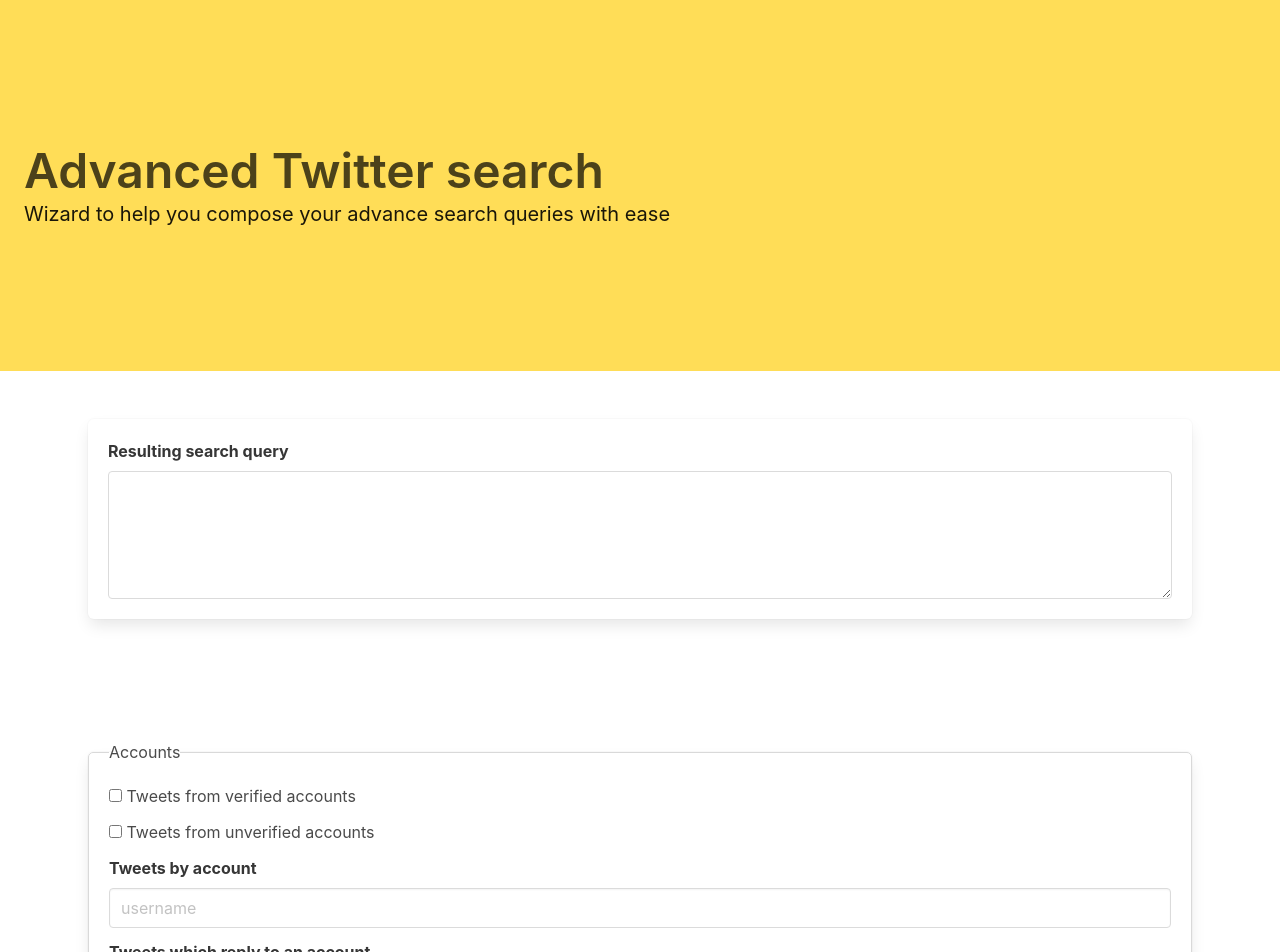
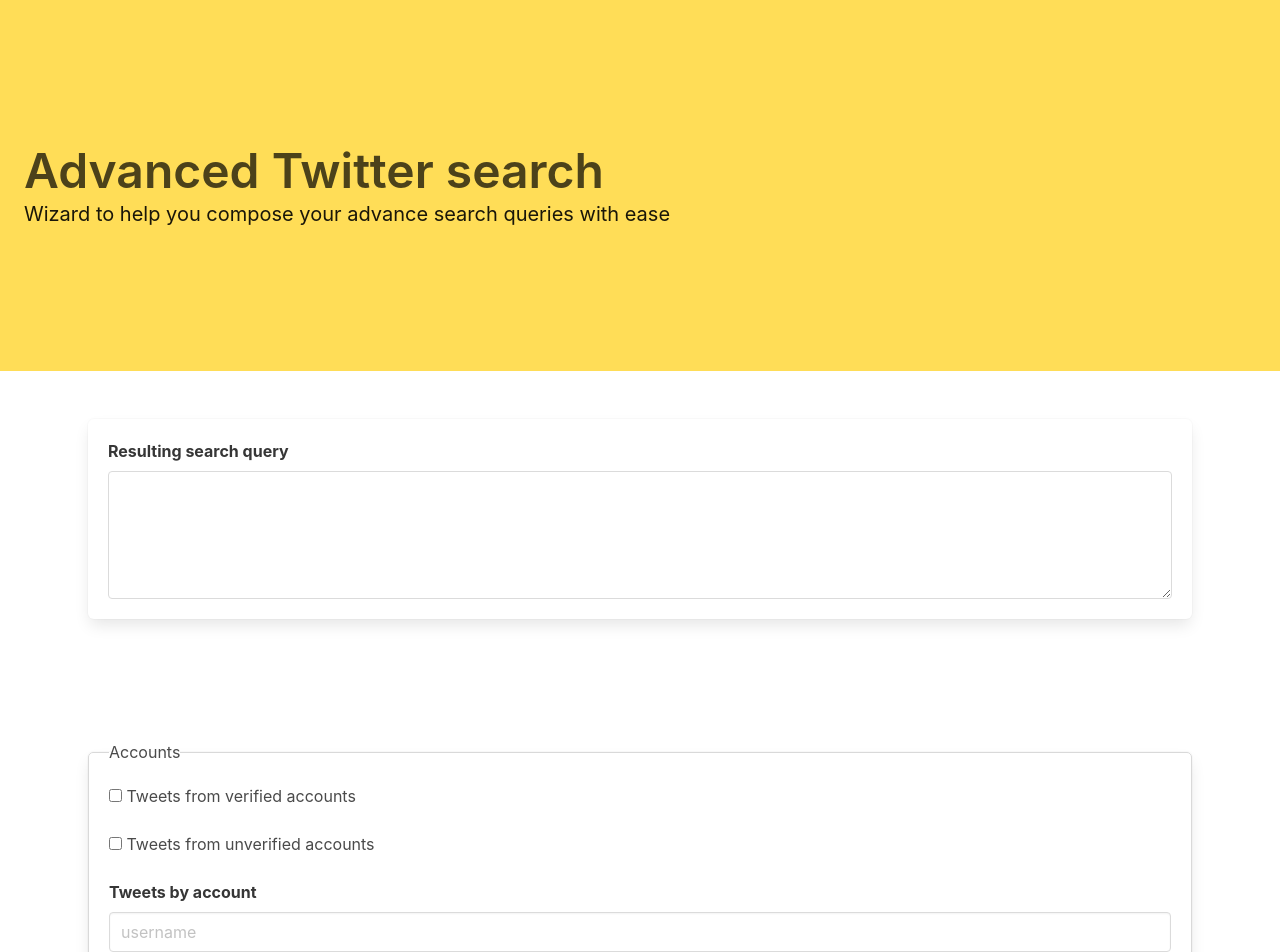
Before and after one commit to sergeypedan/twitter-advanced-search-wizard, a Svelte app: page / in a window 1280 px wide. Shown: the top 952 px of the page. Built offline with nearby package versions, Linux system fonts and the light colour scheme.

Commit message:
Increases space between fields

```diff
--- a/public/css/overrides.css
+++ b/public/css/overrides.css
@@ -9,3 +9,7 @@
 	margin-bottom: 25px;
 	margin-top: 25px;
 }
+
+.field:not(:last-child) {
+	margin-bottom: 1.5rem;
+}
```
